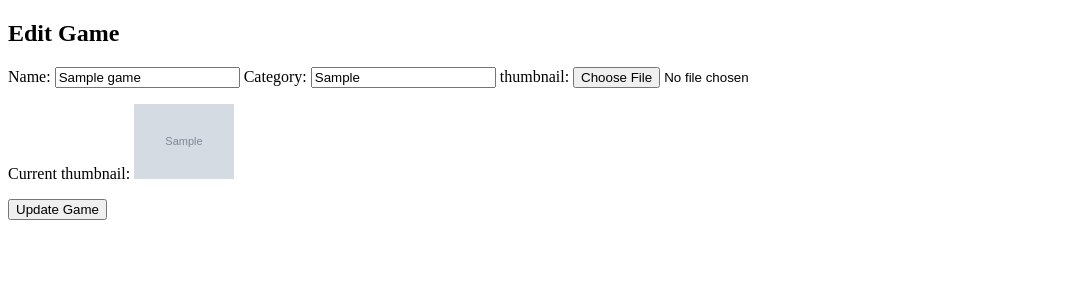
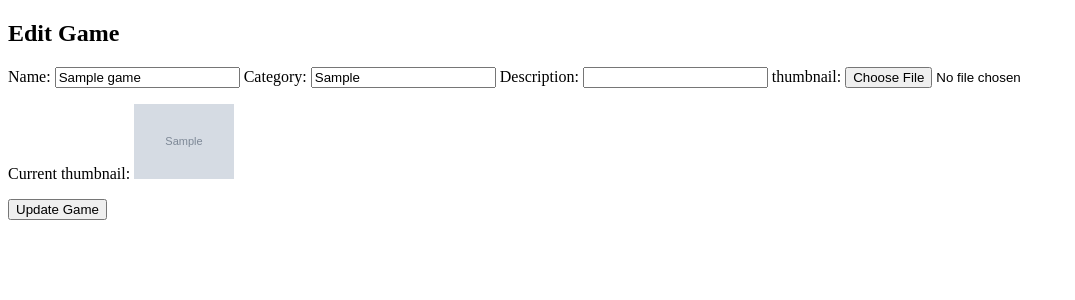
Before and after one commit to NatanaelPLHN/PA-WebYostar, a PHP site: page /admin/edit.php?id=1 in a window 1280 px wide. Shown: the top 300 px of the page, without its empty margins (0-1075 px from the left). Run offline with PHP 8.4, Linux system fonts and the light colour scheme; tables that the repository leaves empty or names only in its code hold one stand-in row (values such as "Sample post"); grey boxes marked "Sample" are stand-in pictures.

Commit message:
fix edit

```diff
--- a/admin/create.php
+++ b/admin/create.php
@@ -11,7 +11,7 @@ if ($_SERVER["REQUEST_METHOD"] == "POST") {
 
     // Process thumbnail upload
     $thumbnailDirectory = "../resources/imgs/thumbnails/"; // Specify thumbnail upload directory
-    $thumbnailPath = "resources/imgs/thumbnails/" . basename($_FILES["thumbnail"]["name"]);
+    $thumbnailPath = $thumbnailDirectory . basename($_FILES["thumbnail"]["name"]);
 
     // Handle multiple image uploads
     $imagePaths = [];
--- a/admin/edit.php
+++ b/admin/edit.php
@@ -15,6 +15,7 @@ if (isset($_GET['id'])) {
         // Collect updated form data
         $name = mysqli_real_escape_string($conn, $_POST["name"]);
         $category = mysqli_real_escape_string($conn, $_POST["category"]);
+        $description = mysqli_real_escape_string($conn, $_POST["description"]);
 
         // Process thumbnail upload if a new thumbnail is selected
         if (!empty($_FILES["thumbnail"]["name"])) {
@@ -22,7 +23,7 @@ if (isset($_GET['id'])) {
             $targetFile = $targetDirectory . basename($_FILES["thumbnail"]["name"]);
 
             // Update the data in the database
-            $updateSql = "UPDATE games SET name='$name', category='$category', thumbnail='$targetFile' WHERE id=$id";
+            $updateSql = "UPDATE games SET name='$name', category='$category', description='$description', thumbnail='$targetFile' WHERE id=$id";
 
             if (mysqli_query($conn, $updateSql) && move_uploaded_file($_FILES["thumbnail"]["tmp_name"], $targetFile)) {
                 echo "Record updated successfully.";
@@ -31,7 +32,7 @@ if (isset($_GET['id'])) {
             }
         } else {
             // Update the data in the database without changing the thumbnail
-            $updateSql = "UPDATE games SET name='$name', category='$category' WHERE id=$id";
+            $updateSql = "UPDATE games SET name='$name', category='$category', description='$description' WHERE id=$id";
 
             if (mysqli_query($conn, $updateSql)) {
                 echo "Record updated successfully.";
@@ -44,11 +45,13 @@ if (isset($_GET['id'])) {
 
     <!DOCTYPE html>
     <html lang="en">
+
     <head>
         <meta charset="UTF-8">
         <meta name="viewport" content="width=device-width, initial-scale=1.0">
         <title>Edit Game</title>
     </head>
+
     <body>
         <h2>Edit Game</h2>
 
@@ -61,16 +64,26 @@ if (isset($_GET['id'])) {
             <label for="category">Category:</label>
             <input type="text" id="category" name="category" value="<?php echo $row['category']; ?>" required>
 
+            <!-- description field -->
+            <label for="description">Description:</label>
+            <input type="text" id="description" name="description" required>
+
             <!-- thumbnail field -->
             <label for="thumbnail">thumbnail:</label>
             <input type="file" id="thumbnail" name="thumbnail">
             <p>Current thumbnail: <img src="<?php echo $row['thumbnail']; ?>" alt="Current Game thumbnail" width="100"></p>
+
+            <!-- images field -->
+            <!-- <label for="images">Images:</label> -->
+            <!-- <input type="file" id="images" name="images[]" multiple required> -->
+
 
             <!-- Submit button -->
             <button type="submit">Update Game</button>
         </form>
 
     </body>
+
     </html>
 
 <?php
```
Also changed, not shown: index.php (+6 -2 lines), resources/imgs/images/Screenshot (371).png (deleted), resources/imgs/images/Screenshot (372).png (deleted), resources/imgs/thumbnails/Screenshot (623).png (deleted). Lines whose indentation alone changed are shown as unchanged.
